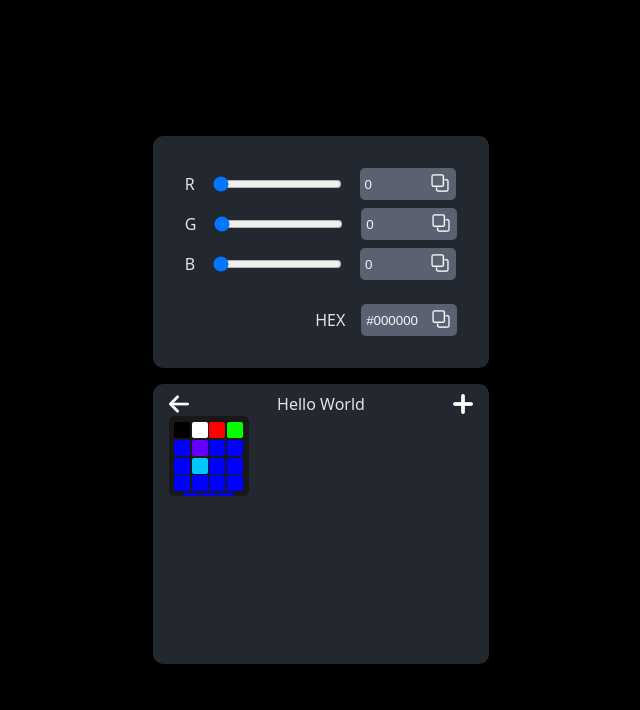
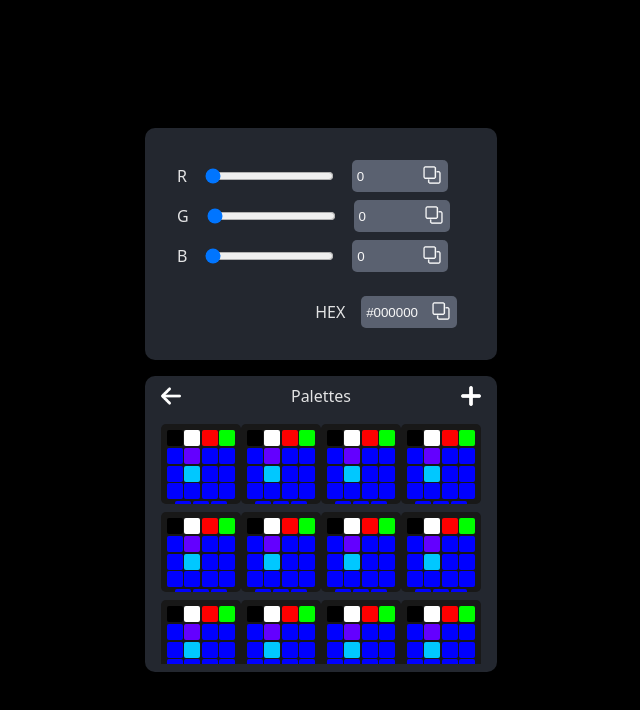
Before and after one commit to andrec2709/colorpicker-react, a React (Vite) app: page / in a window 1280 px wide. Shown: the top 710 px of the page, without its empty margins (319-959 px from the left). Built offline with nearby package versions, Linux system fonts and the light colour scheme.

Commit message:
working on palettes

```diff
--- a/src/App.css
+++ b/src/App.css
@@ -18,6 +18,7 @@
     ". d" auto / auto auto;
   row-gap: .5rem;
   margin-bottom: 1rem;
+  width: 22rem;
 }
 
 #red-color {
@@ -138,11 +139,13 @@
   padding: .5rem 1rem;
   display: flex;
   flex-direction: column;
+  max-width: 22rem;
 }
 
 #editor-header {
   display: flex;
   align-items: center;
+  margin-bottom: 1rem;
 }
 
 #editor-header > p{
@@ -174,6 +177,10 @@
 #palette-container {
   height: 15rem;
   overflow-y: scroll;
+  display: grid;
+  grid: auto-flow / 1fr 1fr 1fr 1fr;
+  max-width: 22rem;
+  row-gap: .5rem;
 }
 
 .palette {
--- a/src/App.jsx
+++ b/src/App.jsx
@@ -113,7 +113,7 @@ export default function ColorPickerApp() {
           <button id="back-btn">
             <img src="/arrow.png" alt="go back" />
           </button>
-          <p>Hello World</p>
+          <p>Palettes</p>
           <button id="add-btn">
             <img src="/add.png" alt="new palette" />
           </button>
--- a/src/palettes.json
+++ b/src/palettes.json
@@ -1,7 +1,307 @@
 [
     {
         "name": "Palette 1",
-        "id": "aAb5w",
+        "id": "aCb5w",
+        "colors": {
+           "zZ2a9": [0, 0, 0],
+           "lM2o5": [255, 255, 255],
+           "n9Kl2": [255, 0, 0],
+           "zX1k3": [0, 255, 0],
+           "4lK8m": [0, 0, 255],
+           "4lK5m": [100, 0, 255],
+           "4lKcm": [0, 0, 255],
+           "4lKam": [0, 0, 255],
+           "4lKxm": [0, 0, 255],
+           "4lKzm": [0, 200, 255],
+           "4lK2m": [0, 0, 255],
+           "4lK3m": [0, 0, 255],
+           "4lK1m": [0, 0, 255],
+           "4lK6m": [0, 0, 255],
+           "4lKcn": [0, 0, 255],
+           "4lKcb": [0, 0, 255],
+           "4lKcc": [0, 0, 255],
+           "4lKc2": [0, 0, 255],
+           "4lC83": [0, 0, 255]
+        }
+    },
+    {
+        "name": "Palette 1",
+        "id": "aBb6w",
+        "colors": {
+           "zZ2a9": [0, 0, 0],
+           "lM2o5": [255, 255, 255],
+           "n9Kl2": [255, 0, 0],
+           "zX1k3": [0, 255, 0],
+           "4lK8m": [0, 0, 255],
+           "4lK5m": [100, 0, 255],
+           "4lKcm": [0, 0, 255],
+           "4lKam": [0, 0, 255],
+           "4lKxm": [0, 0, 255],
+           "4lKzm": [0, 200, 255],
+           "4lK2m": [0, 0, 255],
+           "4lK3m": [0, 0, 255],
+           "4lK1m": [0, 0, 255],
+           "4lK6m": [0, 0, 255],
+           "4lKcn": [0, 0, 255],
+           "4lKcb": [0, 0, 255],
+           "4lKcc": [0, 0, 255],
+           "4lKc2": [0, 0, 255],
+           "4lC83": [0, 0, 255]
+        }
+    },
+    {
+        "name": "Palette 1",
+        "id": "ZAb6w",
+        "colors": {
+           "zZ2a9": [0, 0, 0],
+           "lM2o5": [255, 255, 255],
+           "n9Kl2": [255, 0, 0],
+           "zX1k3": [0, 255, 0],
+           "4lK8m": [0, 0, 255],
+           "4lK5m": [100, 0, 255],
+           "4lKcm": [0, 0, 255],
+           "4lKam": [0, 0, 255],
+           "4lKxm": [0, 0, 255],
+           "4lKzm": [0, 200, 255],
+           "4lK2m": [0, 0, 255],
+           "4lK3m": [0, 0, 255],
+           "4lK1m": [0, 0, 255],
+           "4lK6m": [0, 0, 255],
+           "4lKcn": [0, 0, 255],
+           "4lKcb": [0, 0, 255],
+           "4lKcc": [0, 0, 255],
+           "4lKc2": [0, 0, 255],
+           "4lC83": [0, 0, 255]
+        }
+    },
+    {
+        "name": "Palette 1",
+        "id": "MAb6w",
+        "colors": {
+           "zZ2a9": [0, 0, 0],
+           "lM2o5": [255, 255, 255],
+           "n9Kl2": [255, 0, 0],
+           "zX1k3": [0, 255, 0],
+           "4lK8m": [0, 0, 255],
+           "4lK5m": [100, 0, 255],
+           "4lKcm": [0, 0, 255],
+           "4lKam": [0, 0, 255],
+           "4lKxm": [0, 0, 255],
+           "4lKzm": [0, 200, 255],
+           "4lK2m": [0, 0, 255],
+           "4lK3m": [0, 0, 255],
+           "4lK1m": [0, 0, 255],
+           "4lK6m": [0, 0, 255],
+           "4lKcn": [0, 0, 255],
+           "4lKcb": [0, 0, 255],
+           "4lKcc": [0, 0, 255],
+           "4lKc2": [0, 0, 255],
+           "4lC83": [0, 0, 255]
+        }
+    },
+    {
+        "name": "Palette 1",
+        "id": "5Ab6w",
+        "colors": {
+           "zZ2a9": [0, 0, 0],
+           "lM2o5": [255, 255, 255],
+           "n9Kl2": [255, 0, 0],
+           "zX1k3": [0, 255, 0],
+           "4lK8m": [0, 0, 255],
+           "4lK5m": [100, 0, 255],
+           "4lKcm": [0, 0, 255],
+           "4lKam": [0, 0, 255],
+           "4lKxm": [0, 0, 255],
+           "4lKzm": [0, 200, 255],
+           "4lK2m": [0, 0, 255],
+           "4lK3m": [0, 0, 255],
+           "4lK1m": [0, 0, 255],
+           "4lK6m": [0, 0, 255],
+           "4lKcn": [0, 0, 255],
+           "4lKcb": [0, 0, 255],
+           "4lKcc": [0, 0, 255],
+           "4lKc2": [0, 0, 255],
+           "4lC83": [0, 0, 255]
+        }
+    },
+    {
+        "name": "Palette 1",
+        "id": "7Ab6w",
+        "colors": {
+           "zZ2a9": [0, 0, 0],
+           "lM2o5": [255, 255, 255],
+           "n9Kl2": [255, 0, 0],
+           "zX1k3": [0, 255, 0],
+           "4lK8m": [0, 0, 255],
+           "4lK5m": [100, 0, 255],
+           "4lKcm": [0, 0, 255],
+           "4lKam": [0, 0, 255],
+           "4lKxm": [0, 0, 255],
+           "4lKzm": [0, 200, 255],
+           "4lK2m": [0, 0, 255],
+           "4lK3m": [0, 0, 255],
+           "4lK1m": [0, 0, 255],
+           "4lK6m": [0, 0, 255],
+           "4lKcn": [0, 0, 255],
+           "4lKcb": [0, 0, 255],
+           "4lKcc": [0, 0, 255],
+           "4lKc2": [0, 0, 255],
+           "4lC83": [0, 0, 255]
+        }
+    },
+    {
+        "name": "Palette 1",
+        "id": "9Ab6w",
+        "colors": {
+           "zZ2a9": [0, 0, 0],
+           "lM2o5": [255, 255, 255],
+           "n9Kl2": [255, 0, 0],
+           "zX1k3": [0, 255, 0],
+           "4lK8m": [0, 0, 255],
+           "4lK5m": [100, 0, 255],
+           "4lKcm": [0, 0, 255],
+           "4lKam": [0, 0, 255],
+           "4lKxm": [0, 0, 255],
+           "4lKzm": [0, 200, 255],
+           "4lK2m": [0, 0, 255],
+           "4lK3m": [0, 0, 255],
+           "4lK1m": [0, 0, 255],
+           "4lK6m": [0, 0, 255],
+           "4lKcn": [0, 0, 255],
+           "4lKcb": [0, 0, 255],
+           "4lKcc": [0, 0, 255],
+           "4lKc2": [0, 0, 255],
+           "4lC83": [0, 0, 255]
+        }
+    },
+    {
+        "name": "Palette 1",
+        "id": "8Ab6w",
+        "colors": {
+           "zZ2a9": [0, 0, 0],
+           "lM2o5": [255, 255, 255],
+           "n9Kl2": [255, 0, 0],
+           "zX1k3": [0, 255, 0],
+           "4lK8m": [0, 0, 255],
+           "4lK5m": [100, 0, 255],
+           "4lKcm": [0, 0, 255],
+           "4lKam": [0, 0, 255],
+           "4lKxm": [0, 0, 255],
+           "4lKzm": [0, 200, 255],
+           "4lK2m": [0, 0, 255],
+           "4lK3m": [0, 0, 255],
+           "4lK1m": [0, 0, 255],
+           "4lK6m": [0, 0, 255],
+           "4lKcn": [0, 0, 255],
+           "4lKcb": [0, 0, 255],
+           "4lKcc": [0, 0, 255],
+           "4lKc2": [0, 0, 255],
+           "4lC83": [0, 0, 255]
+        }
+    },
+    {
+        "name": "Palette 1",
+        "id": "vAb6w",
+        "colors": {
+           "zZ2a9": [0, 0, 0],
+           "lM2o5": [255, 255, 255],
+           "n9Kl2": [255, 0, 0],
+           "zX1k3": [0, 255, 0],
+           "4lK8m": [0, 0, 255],
+           "4lK5m": [100, 0, 255],
+           "4lKcm": [0, 0, 255],
+           "4lKam": [0, 0, 255],
+           "4lKxm": [0, 0, 255],
+           "4lKzm": [0, 200, 255],
+           "4lK2m": [0, 0, 255],
+           "4lK3m": [0, 0, 255],
+           "4lK1m": [0, 0, 255],
+           "4lK6m": [0, 0, 255],
+           "4lKcn": [0, 0, 255],
+           "4lKcb": [0, 0, 255],
+           "4lKcc": [0, 0, 255],
+           "4lKc2": [0, 0, 255],
+           "4lC83": [0, 0, 255]
+        }
+    },
+    {
+        "name": "Palette 1",
+        "id": "0Ab6w",
+        "colors": {
+           "zZ2a9": [0, 0, 0],
+           "lM2o5": [255, 255, 255],
+           "n9Kl2": [255, 0, 0],
+           "zX1k3": [0, 255, 0],
+           "4lK8m": [0, 0, 255],
+           "4lK5m": [100, 0, 255],
+           "4lKcm": [0, 0, 255],
+           "4lKam": [0, 0, 255],
+           "4lKxm": [0, 0, 255],
+           "4lKzm": [0, 200, 255],
+           "4lK2m": [0, 0, 255],
+           "4lK3m": [0, 0, 255],
+           "4lK1m": [0, 0, 255],
+           "4lK6m": [0, 0, 255],
+           "4lKcn": [0, 0, 255],
+           "4lKcb": [0, 0, 255],
+           "4lKcc": [0, 0, 255],
+           "4lKc2": [0, 0, 255],
+           "4lC83": [0, 0, 255]
+        }
+    },
+    {
+        "name": "Palette 1",
+        "id": "lAb6w",
+        "colors": {
+           "zZ2a9": [0, 0, 0],
+           "lM2o5": [255, 255, 255],
+           "n9Kl2": [255, 0, 0],
+           "zX1k3": [0, 255, 0],
+           "4lK8m": [0, 0, 255],
+           "4lK5m": [100, 0, 255],
+           "4lKcm": [0, 0, 255],
+           "4lKam": [0, 0, 255],
+           "4lKxm": [0, 0, 255],
+           "4lKzm": [0, 200, 255],
+           "4lK2m": [0, 0, 255],
+           "4lK3m": [0, 0, 255],
+           "4lK1m": [0, 0, 255],
+           "4lK6m": [0, 0, 255],
+           "4lKcn": [0, 0, 255],
+           "4lKcb": [0, 0, 255],
+           "4lKcc": [0, 0, 255],
+           "4lKc2": [0, 0, 255],
+           "4lC83": [0, 0, 255]
+        }
+    },
+    {
+        "name": "Palette 1",
+        "id": "kAb6w",
+        "colors": {
+           "zZ2a9": [0, 0, 0],
+           "lM2o5": [255, 255, 255],
+           "n9Kl2": [255, 0, 0],
+           "zX1k3": [0, 255, 0],
+           "4lK8m": [0, 0, 255],
+           "4lK5m": [100, 0, 255],
+           "4lKcm": [0, 0, 255],
+           "4lKam": [0, 0, 255],
+           "4lKxm": [0, 0, 255],
+           "4lKzm": [0, 200, 255],
+           "4lK2m": [0, 0, 255],
+           "4lK3m": [0, 0, 255],
+           "4lK1m": [0, 0, 255],
+           "4lK6m": [0, 0, 255],
+           "4lKcn": [0, 0, 255],
+           "4lKcb": [0, 0, 255],
+           "4lKcc": [0, 0, 255],
+           "4lKc2": [0, 0, 255],
+           "4lC83": [0, 0, 255]
+        }
+    },
+    {
+        "name": "Palette 1",
+        "id": "aAb7w",
         "colors": {
            "zZ2a9": [0, 0, 0],
            "lM2o5": [255, 255, 255],
```
